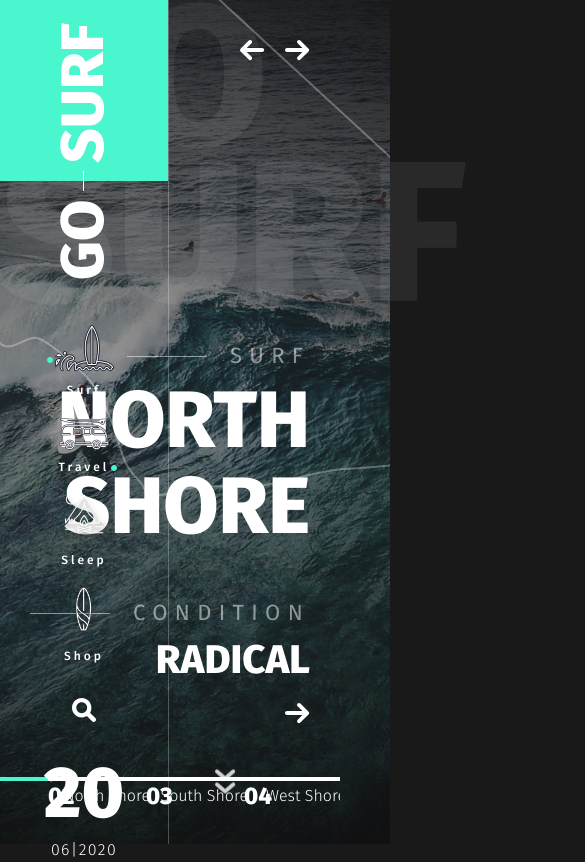
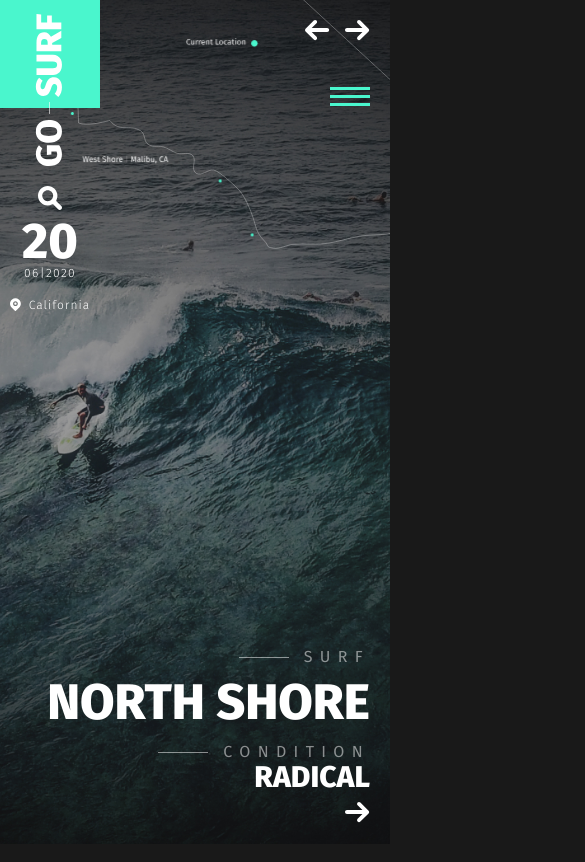
Before and after one commit to shah1dss/go-surf, a plain HTML site: page index.html in a window 390 px wide. Shown: the top 862 px of the page, 585 px wide, since content can reach past the window. Drawn offline with nearby package versions, Linux system fonts and the light colour scheme.

Commit message:
Адаптив первого блока

```diff
--- a/index.html
+++ b/index.html
@@ -9,7 +9,14 @@
   <link rel="stylesheet" href="css/style.min.css">
 </head>
 <body>
+
+
   <header class="header">
+    <div class="menu-btn">
+      <div class="menu-btn__line"></div>
+      <div class="menu-btn__line"></div>
+      <div class="menu-btn__line"></div>
+    </div>
     <div class="header__title">
       go<br>surf
     </div>
@@ -146,7 +153,7 @@
     </div>
   </header>
 
-  <div class="container">
+  <!-- <div class="container">
   <section class="surf">
     <div class="title">
       <span>
@@ -1144,7 +1151,7 @@
     </div>
   </footer>
 
-</div>
+  </div> -->
 
   <script src="https://ajax.googleapis.com/ajax/libs/jquery/3.4.1/jquery.min.js"></script>
   <script src="js/libs.min.js"></script>
--- a/js/main.js
+++ b/js/main.js
@@ -92,4 +92,8 @@ $(function(){
     $('.surfboard-box__circle').on('click', function(){
       $(this).toggleClass('active')
     });
+
+    $('.menu-btn').on('click',function(){
+      $('.menu').toggleClass('active')
+    });
 });
--- a/scss/_media.scss
+++ b/scss/_media.scss
@@ -0,0 +1,189 @@
+@media (max-width: 1440px){
+    .logo{
+        img{
+            width: 100px;
+        }
+    }
+    .header__title{
+        font-size: 130px;
+        line-height: 108px;
+        top: 20px;
+        left: 60px;
+    }
+    .menu{
+        padding-top: 10px;
+    }
+    .header__search{
+        padding-bottom: 8px;
+    }
+    .header__date{
+        font-size: 60px;
+        span{
+            font-size: 14px;
+            padding-top: 0;
+            margin-bottom: 5px;
+        }
+    }
+    .header__arrow-down{
+        left: 130px;
+    }
+}
+@media (max-width:  1366px){
+    .header__aside{
+        border-right: none;
+        text-align: left;
+        height: 108px;
+        padding-right: 25px;
+        background-color: rgba(#fff, .1);
+        display: flex;
+        position: absolute;
+    }
+    .menu{
+        padding-top: 0;
+    }
+    .menu__list{
+        li{
+            display: inline-block;
+        }
+        a{
+            padding: 15px;
+        }
+    }
+    .header__search{
+        padding: 25px 15px 15px;
+    }
+    .header__date{
+        padding: 15px;
+    }
+    .header__location{
+        margin-top: 40px;
+    }
+    .slider-item__info-title{
+        font-size: 65px;
+    }
+    .header__arrow-down{
+        left: 20px;
+        bottom: 20px;
+    }
+}
+@media (max-width: 1340px){
+    .header__map{
+        svg{
+            width: 500px;
+            height: 250px;
+        }
+    }
+    .slider-arrows{
+        top: 20px;
+        right: 20px;
+    }
+    .slider-arrows__left{
+        right: 60px;
+    }
+}
+@media (max-width: 1040px){
+    .header__arrow-down{
+        display: none;
+    }
+    .menu-btn{
+        display: block;
+    }
+    .menu{
+        background-color: #191919;
+        position: absolute;
+        z-index: 22;
+        text-align: center;
+        width: 100px;
+        left: 0;
+        transition:all .4s;
+        transform: translateY(-100%);
+        &.active{
+            transform: translateY(0);
+        }
+    }
+    .header__search{
+        padding: 40px 15px 15px;
+    }
+    .slider-item__info {
+        right: 20px;
+        bottom: 17px;
+    }
+    .slider-item__info-text {
+        font-size: 30px;
+        line-height: 20px;
+        margin-bottom: 15px;
+    }
+    .headline-left {
+        font-size: 16px;
+        line-height: 20px;
+    }
+    .slider-item__info-subtext {
+        margin-bottom: 5px;
+    }
+    .headline-left {
+        padding-left: 65px;
+        &::before{
+            width: 50px;
+        }
+    }
+    .slider-item__info-title {
+        font-size: 50px;
+        line-height: 60px;
+        margin-bottom: 10px;
+    }
+
+    .slider-dotshead {
+        right: 0;
+        left: 10px;
+        bottom: 5px;
+        margin: 0 auto;
+    }
+    .dots-box{
+        width: 125px;
+        &__number{
+            font-size: 18px;
+        }
+        &__name{
+            line-height: 18px;
+        }
+    }
+}
+
+@media (max-width: 960px){
+    .slider-dotshead{
+        display: none;
+    }
+}
+@media (max-width: 767px){
+
+}
+@media (max-width: 460px){
+    .header__aside {
+        text-align: center;
+        display: block;
+        padding-right: 0;
+    }
+    .menu{
+        transform: translateY(-136%);
+        &.active{
+            transform: translateY(-36%);
+        }
+    }
+    .header__search {
+        padding: 15px 0 5px;
+    }
+    .header__date {
+        padding: 0;
+        font-size: 50px;
+        line-height: 45px;
+        span{
+            font-size: 12px;
+        }
+    }
+    .header__location{
+        margin-top: 10px;
+    }
+    .header__title{
+        display: none;
+    }
+}
--- a/scss/style.scss
+++ b/scss/style.scss
@@ -155,6 +155,20 @@
 }
 
 .menu{
+    &-btn{
+        width: 40px;
+        position: absolute;
+        z-index: 20;
+        right: 20px;
+        top: 87px;
+        cursor: pointer;
+        display: none;
+        &__line{
+            height: 3px;
+            margin-bottom: 5px;
+            background-color: $green;
+        }
+    }
     padding-top: 40px;
     span{
         text-transform:capitalize;
```
Also changed, not shown: css/style.min.css.
